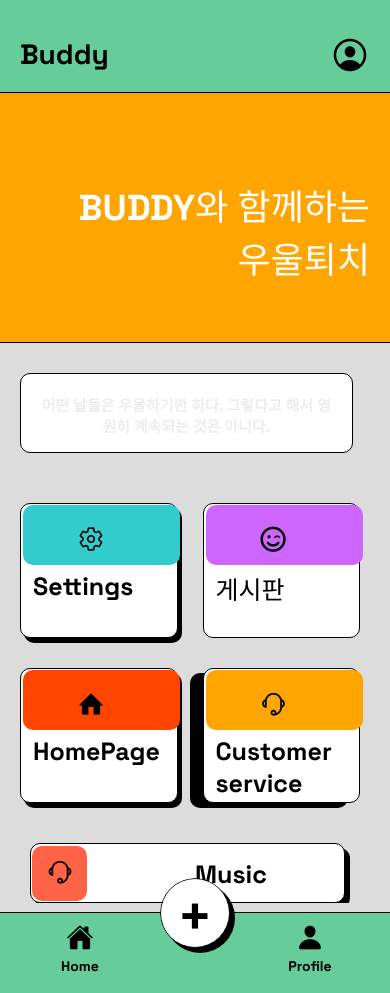
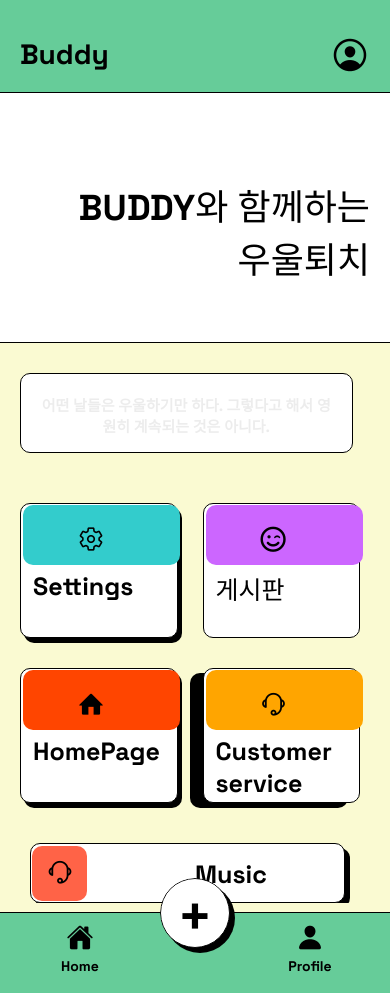
Before and after one commit to hshy1839/capstoneApp, a React Native app: screen /Main in a window 390 px wide. Built offline with nearby package versions, Linux system fonts and the light colour scheme.

Commit message:
login기능 수정

```diff
--- a/components/DepressionSurvey.js
+++ b/components/DepressionSurvey.js
@@ -336,7 +336,7 @@ const DepressionSurvey = () => {
 const styles = StyleSheet.create({
   container: {
     flex: 1,
-    backgroundColor: 'mediumturquoise',
+    backgroundColor: '#fafad2',
   },
   scrollViewContent: {
     maxHeight: '90%',
--- a/components/Diary.js
+++ b/components/Diary.js
@@ -90,7 +90,7 @@ const Diary = () => {
 const styles = StyleSheet.create({
   container: {
     flex: 1,
-    backgroundColor: "whitesmoke",
+    backgroundColor: "#fafad2",
   },
   scrollContainer: {
     maxHeight : '90%',
--- a/components/Header.js
+++ b/components/Header.js
@@ -4,7 +4,7 @@ import { Ionicons } from '@expo/vector-icons';
 import { useNavigation, useRoute } from '@react-navigation/native';
 import Login from './Login';
 
-const Header = ({isLoggedIn, setIsLoggedIn}) => {
+const Header = ({ isLoggedIn, setIsLoggedIn }) => {
   const navigation = useNavigation();
   const route = useRoute();
 
--- a/components/Login.js
+++ b/components/Login.js
@@ -5,31 +5,54 @@ import { useFonts } from 'expo-font';
 import Footer from './Footer';
 import axios from 'axios';
 import Header from './Header';
+import AsyncStorage from '@react-native-async-storage/async-storage';
 
-const Login = ({ isLoggedIn, setIsLoggedIn }) => {
+const Login = ({ onLogin }) => {
   const [username, setUsername] = useState('');
   const [password, setPassword] = useState('');
   const navigation = useNavigation(); // 네비게이션 객체 생성
 
-  const handleLogin = async () => {
+  const handleLogin = async (e) => {
+    e.preventDefault();
+
     try {
-      const response = await axios.post('http://192.168.0.52:3000/api/android/login', {
-        username: username,
-        password: password
+      const response = await axios.post('http://192.168.0.52:3000/api/buddy/login', {
+        username,
+       password,
+        is_active: 1,
       });
 
       if (response.status === 200) {
-        // 로그인 성공 시 Main 화면으로 이동
-        navigation.navigate('Main');
-        setIsLoggedIn(true);
+        const user = response.data;
+        if (user) {
+          if (user.is_active === 1) {
+            onLogin(true);
+            navigation.navigate('Main'); // 메인 화면으로 이동
+          } else {
+            alert('비활성화된 계정입니다.');
+          }
+        } else {
+          alert('아이디 또는 비밀번호를 확인하세요.');
+        }
+      } else if (response.status === 401) {
+        const errorMessage = response.data;
+        if (errorMessage === '아이디 또는 비밀번호가 올바르지 않습니다.') {
+          alert('아이디 또는 비밀번호를 확인하세요.');
+        } else if (errorMessage === '비활성화된 계정입니다') {
+          alert('비활성화된 계정입니다.');
+        } else {
+          alert('서버 오류가 발생했습니다.');
+        }
       } else {
-        Alert.alert('Login failed', 'Invalid username or password');
+        alert('서버 오류가 발생했습니다.');
       }
     } catch (error) {
-      console.error(error);
-      Alert.alert('Login failed', 'Please check your username or password');
+      console.error('로그인 오류:', error);
+      alert('아이디 또는 비밀번호가 올바르지 않습니다.');
     }
   };
+
+
   const handleSignup = () => {
     navigation.navigate('Signup');
   };
@@ -71,7 +94,7 @@ const styles = StyleSheet.create({
     flex: 1,
     justifyContent: 'center',
     alignItems: 'center',
-    backgroundColor: '#dddddd',
+    backgroundColor: '#fafad2',
   },
   backgroundContainer: {
     backgroundColor: 'black',
--- a/components/Main.js
+++ b/components/Main.js
@@ -1,5 +1,5 @@
 import React, { useState, useEffect, useRef } from 'react';
-import { StyleSheet, Text, Linking , View, ScrollView, Image, TouchableOpacity, SafeAreaView, ViewBase, Animated } from 'react-native';
+import { StyleSheet, Text, Linking, View, ScrollView, Image, TouchableOpacity, SafeAreaView, ViewBase, Animated } from 'react-native';
 import { Ionicons, AntDesign, Feather, FontAwesome5, Entypo } from '@expo/vector-icons';
 import { useNavigation } from '@react-navigation/native';
 import Header from './Header';
@@ -28,19 +28,6 @@ const Main = () => {
     navigation.navigate('Setting');
   };
 
-  useEffect(() => {
-    // AppIntroText 애니메이션
-    Animated.timing(fadeAnimAppIntroText, {
-        toValue: 1, // 투명도를 1로 설정하여 페이드 인
-        duration: 1000, // 애니메이션 지속 시간
-        useNativeDriver: true,
-    }).start();
-    Animated.timing(fadeAnimAppIntroText2, {
-        toValue: 1, // 투명도를 1로 설정하여 페이드 인
-        duration: 1500, // 애니메이션 지속 시간
-        useNativeDriver: true,
-    }).start();
-  }, []);
 
   useEffect(() => {
     const interval = setInterval(() => {
@@ -65,8 +52,8 @@ const Main = () => {
     <View style={styles.container}>
       <ScrollView style={styles.content}>
         <View style={styles.appIntro}>
-      <Animated.Text style={[styles.appIntroText, { opacity: fadeAnimAppIntroText }]}>BUDDY와 함께하는</Animated.Text>
-                    <Animated.Text style={[styles.appIntroText2, { opacity: fadeAnimAppIntroText2 }]}>우울퇴치</Animated.Text>
+          <Text style={styles.appIntroText}>BUDDY와 함께하는</Text>
+          <Text style={styles.appIntroText2}>우울퇴치</Text>
         </View>
         <View style={styles.contentAdd}>
           <View style={styles.quoteContainer}>
@@ -121,7 +108,7 @@ const Main = () => {
               </View>
             </TouchableOpacity>
           </View>
-        <View style = {styles.elementContainer}>
+          <View style={styles.elementContainer}>
             <View style={styles.scheduleBackground} />
             <TouchableOpacity style={styles.schedule}>
               <View style={styles.scheduleLayout} />
@@ -153,37 +140,37 @@ const Main = () => {
 const styles = StyleSheet.create({
   container: {
     flex: 1,
-    backgroundColor: 'gainsboro',
+    backgroundColor: '#fafad2',
   },
   content: {
-    maxHeight : '90%',
+    maxHeight: '90%',
   },
-  contentAdd : {
+  contentAdd: {
     paddingHorizontal: 20,
     paddingVertical: 10,
   },
-  appIntro : {
-    width : '100%',
-    height : 250,
-    backgroundColor : 'orange',
-    borderBottomWidth : 1.5,
-    borderBottomColor : 'black',
-    flexDirection : 'column',
+  appIntro: {
+    width: '100%',
+    height: 250,
+    backgroundColor: 'white',
+    borderBottomWidth: 1.5,
+    borderBottomColor: 'black',
+    flexDirection: 'column',
   },
-  appIntroText : {
-    marginTop : 85,
-    fontSize : 36,
-    fontFamily : 'SpaceGroteskBold',
-    textAlign : 'right',
-    paddingHorizontal : 20,
-    color : 'white',
+  appIntroText: {
+    marginTop: 85,
+    fontSize: 36,
+    fontFamily: 'SpaceGroteskBold',
+    textAlign: 'right',
+    paddingHorizontal: 20,
+    color: 'black',
   },
-  appIntroText2 : {
-    fontSize : 36,
-    fontFamily : 'SpaceGroteskBold',
-    textAlign : 'right',
-    paddingHorizontal : 20,
-    color : 'white',
+  appIntroText2: {
+    fontSize: 36,
+    fontFamily: 'SpaceGroteskBold',
+    textAlign: 'right',
+    paddingHorizontal: 20,
+    color: 'black',
   },
   quoteBackgroundContainer: {
     backgroundColor: 'black',
@@ -374,36 +361,36 @@ const styles = StyleSheet.create({
     left: 15,
   },
   schedule: {
-    flexDirection : 'row',
+    flexDirection: 'row',
     backgroundColor: '#fff',
     borderRadius: 10,
     width: '90%',
     height: 60,
     marginLeft: 20,
-    alignItems : 'center',
+    alignItems: 'center',
     borderWidth: 1.5,
     borderColor: 'black',
     marginTop: 20,
     right: 10,
   },
-  elementContainer : {
-    flex : 1,
-    width : '100%',
-    height : 200,
+  elementContainer: {
+    flex: 1,
+    width: '100%',
+    height: 200,
   },
-  scheduleLayoutIcon : {
-    width : '100%',
-    height : 100,
-    marginLeft : -40,
-    top : 35,
+  scheduleLayoutIcon: {
+    width: '100%',
+    height: 100,
+    marginLeft: -40,
+    top: 35,
   },
-  scheduleText : {
+  scheduleText: {
     fontSize: 25,
     width: '100%',
     height: 100,
     fontFamily: 'SpaceGroteskBold',
-    marginLeft : -165,
-    top : 35,
+    marginLeft: -165,
+    top: 35,
   },
   scheduleLayout: {
     backgroundColor: 'tomato',
@@ -412,16 +399,16 @@ const styles = StyleSheet.create({
     height: 55,
     justifyContent: 'center', // 아이콘과 텍스트를 가로로 중앙 정렬하기 위해 추가
     alignItems: 'center',
-    marginLeft : 1,
+    marginLeft: 1,
   },
-  depressionTest : {
-    flexDirection : 'row',
+  depressionTest: {
+    flexDirection: 'row',
     backgroundColor: '#fff',
     borderRadius: 10,
     width: '90%',
     height: 60,
     marginLeft: 20,
-    alignItems : 'center',
+    alignItems: 'center',
     borderWidth: 1.5,
     borderColor: 'black',
     marginTop: 20,
@@ -446,21 +433,21 @@ const styles = StyleSheet.create({
     height: 55,
     justifyContent: 'center', // 아이콘과 텍스트를 가로로 중앙 정렬하기 위해 추가
     alignItems: 'center',
-    marginLeft : 1,
+    marginLeft: 1,
   },
-  depressionTestLayoutIcon : {
-    width : '100%',
-    height : 100,
-    marginLeft : -40,
-    top : 35,
+  depressionTestLayoutIcon: {
+    width: '100%',
+    height: 100,
+    marginLeft: -40,
+    top: 35,
   },
-  depressionTestText : {
+  depressionTestText: {
     fontSize: 25,
     width: '100%',
     height: 100,
     fontFamily: 'SpaceGroteskBold',
-    marginLeft : -175,
-    top : 35,
+    marginLeft: -175,
+    top: 35,
   },
 
 });
--- a/components/Myinfo.js
+++ b/components/Myinfo.js
@@ -121,7 +121,7 @@ const Profile = () => {
 const styles = StyleSheet.create({
   container: {
     flex: 1,
-    backgroundColor: '#ffff99',
+    backgroundColor: '#fafad2',
   },
   scrollViewContent: {
     maxHeight : '90%',
--- a/components/Post.js
+++ b/components/Post.js
@@ -67,7 +67,7 @@ const Board = ({ navigation }) => {
 const styles = StyleSheet.create({
   container: {
     flex: 1,
-    backgroundColor: 'whitesmoke',
+    backgroundColor: "#fafad2",
   },
   searchBar: {
     flexDirection: 'row',
--- a/components/SentimentAnalysis.js
+++ b/components/SentimentAnalysis.js
@@ -92,7 +92,7 @@ const styles = StyleSheet.create({
   diaryLog: {
     flex: 1,
     width: '100%',
-    backgroundColor: 'whitesmoke',
+    backgroundColor: '#fafad2',
   },
 });
 
--- a/components/Setting.js
+++ b/components/Setting.js
@@ -79,7 +79,7 @@ const Setting = ({ }) => {
 const styles = StyleSheet.create({
     container: {
         flex: 1,
-        backgroundColor: 'whitesmoke',
+        backgroundColor: '#fafad2',
     },
     bodyContainer : {
         backgroundColor : 'white',
--- a/components/SurveyScore.js
+++ b/components/SurveyScore.js
@@ -73,7 +73,7 @@ const SurveyScore = ({ score }) => {
 const styles = StyleSheet.create({
     container: {
         flex: 1,
-        backgroundColor: 'mediumturquoise',
+        backgroundColor: '#fafad2',
         justifyContent: 'center',
         alignItems: 'center',
         padding: 20,
--- a/package.json
+++ b/package.json
@@ -13,6 +13,7 @@
     "@react-native-async-storage/async-storage": "^1.23.1",
     "@react-navigation/native": "^6.1.17",
     "@react-navigation/stack": "^6.3.29",
+    "asyncstorage": "^1.5.0",
     "axios": "^1.6.8",
     "cors": "^2.8.5",
     "expo": "^51.0.0",
```
Also changed, not shown: App.js (+27 -15 lines), 1 other file (tests, documents, lock files or other folders). Lines whose indentation alone changed are shown as unchanged.
